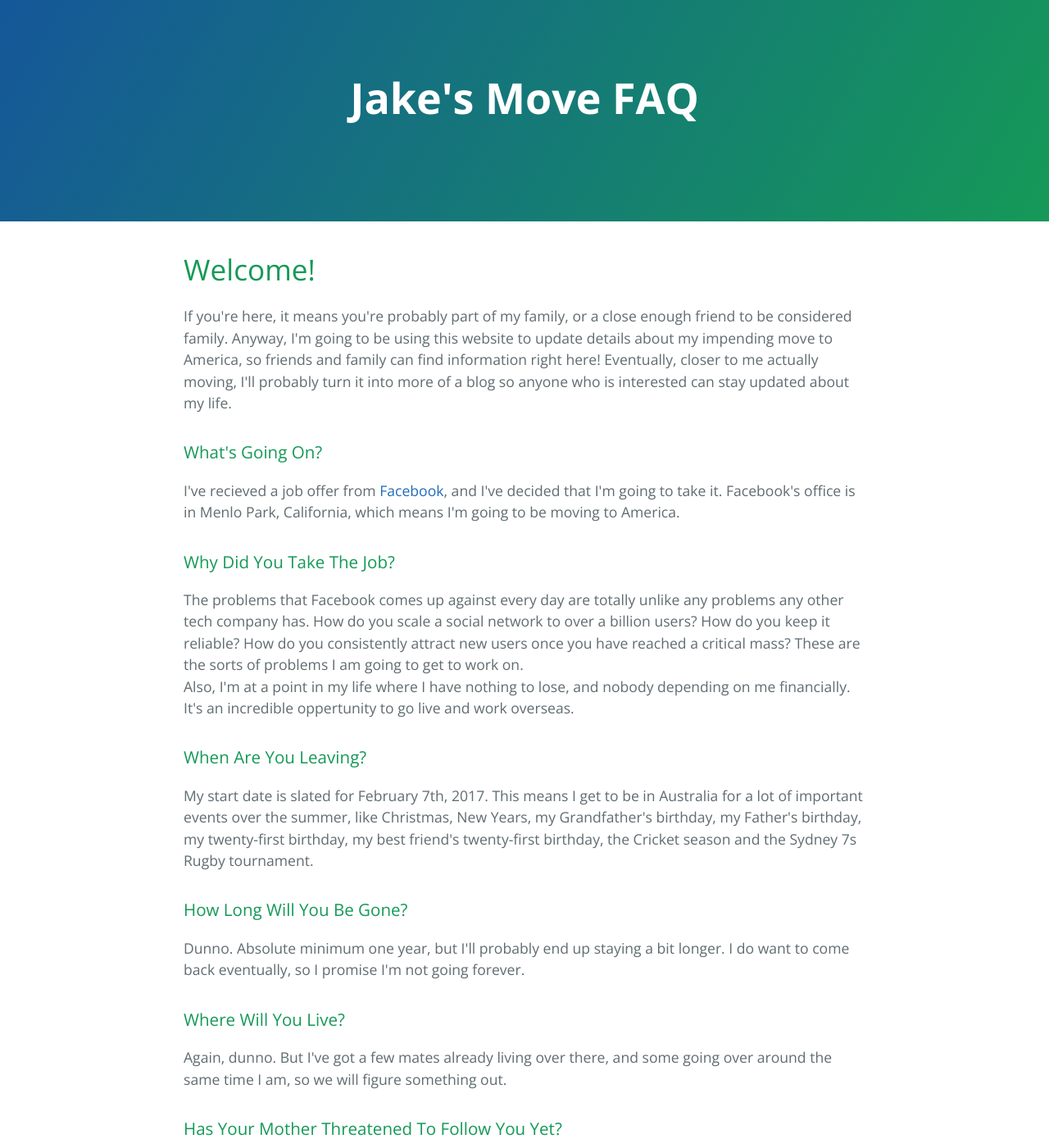
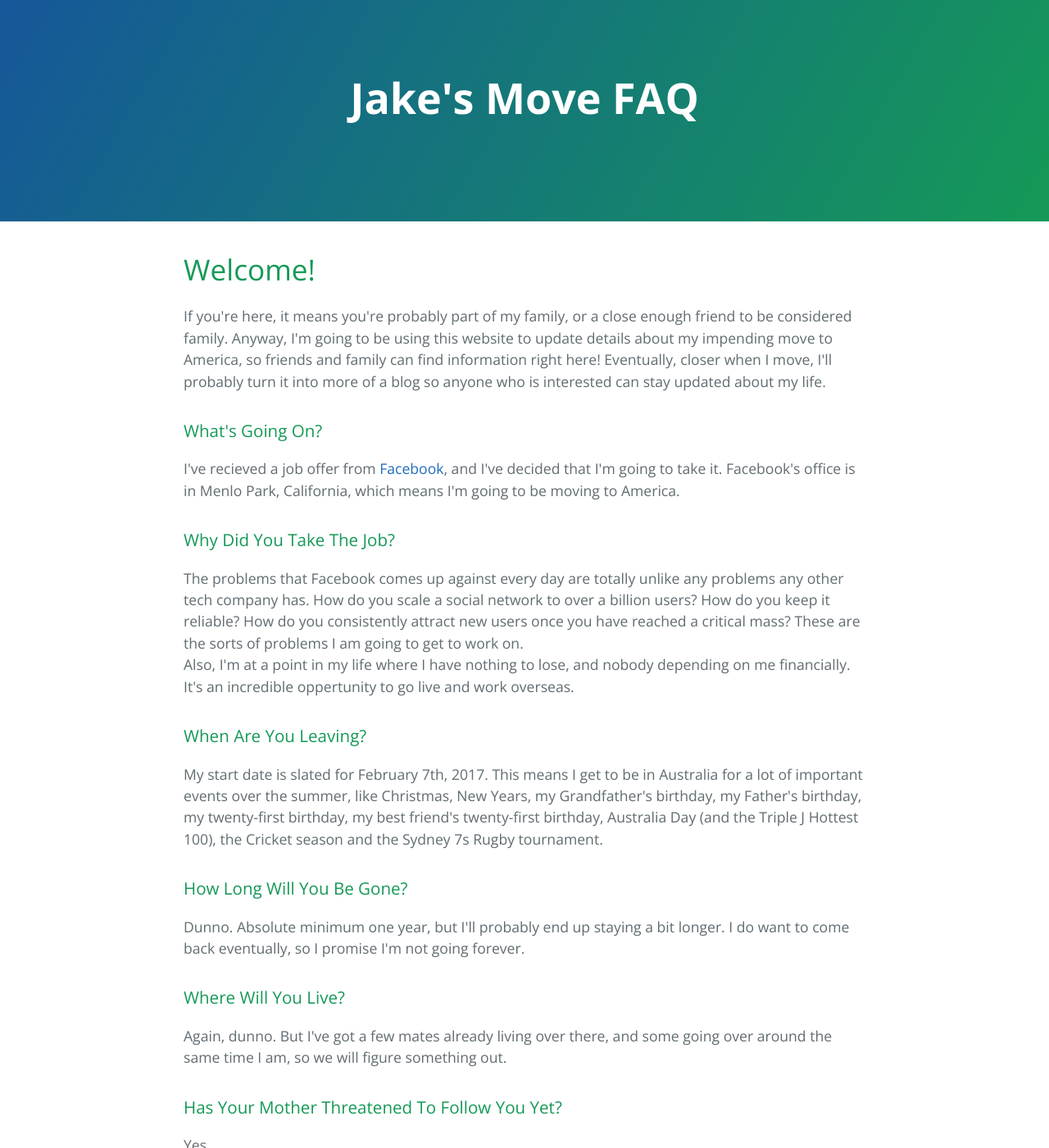
Before and after one commit to jake-waratahs/jake-waratahs.github.io, a Jekyll site: the page built from index.html, in a window 1280 px wide and 1400 px high. Shown: the whole window at 82% size. Built offline with Jekyll 4.4.1, drawn with Linux system fonts in a browser that asks for light colours.

Commit message:
Grammar and Australia day

```diff
--- a/index.html
+++ b/index.html
@@ -6,7 +6,7 @@
 
   <h1>Welcome!</h1>
   <p>
-    If you're here, it means you're probably part of my family, or a close enough friend to be considered family. Anyway, I'm going to be using this website to update details about my impending move to America, so friends and family can find information right here! Eventually, closer to me actually moving, I'll probably turn it into more of a blog so anyone who is interested can stay updated about my life.
+    If you're here, it means you're probably part of my family, or a close enough friend to be considered family. Anyway, I'm going to be using this website to update details about my impending move to America, so friends and family can find information right here! Eventually, closer when I move, I'll probably turn it into more of a blog so anyone who is interested can stay updated about my life.
   </p>
   <h3>What's Going On?</h3>
   <p>
@@ -20,7 +20,7 @@
   </p>
   <h3>When Are You Leaving?</h3>
   <p>
-    My start date is slated for February 7th, 2017. This means I get to be in Australia for a lot of important events over the summer, like Christmas, New Years, my Grandfather's birthday, my Father's birthday, my twenty-first birthday, my best friend's twenty-first birthday, the Cricket season and the Sydney 7s Rugby tournament.
+    My start date is slated for February 7th, 2017. This means I get to be in Australia for a lot of important events over the summer, like Christmas, New Years, my Grandfather's birthday, my Father's birthday, my twenty-first birthday, my best friend's twenty-first birthday, Australia Day (and the Triple J Hottest 100), the Cricket season and the Sydney 7s Rugby tournament.
   </p>
   <h3>How Long Will You Be Gone?</h3>
   <p>
```
